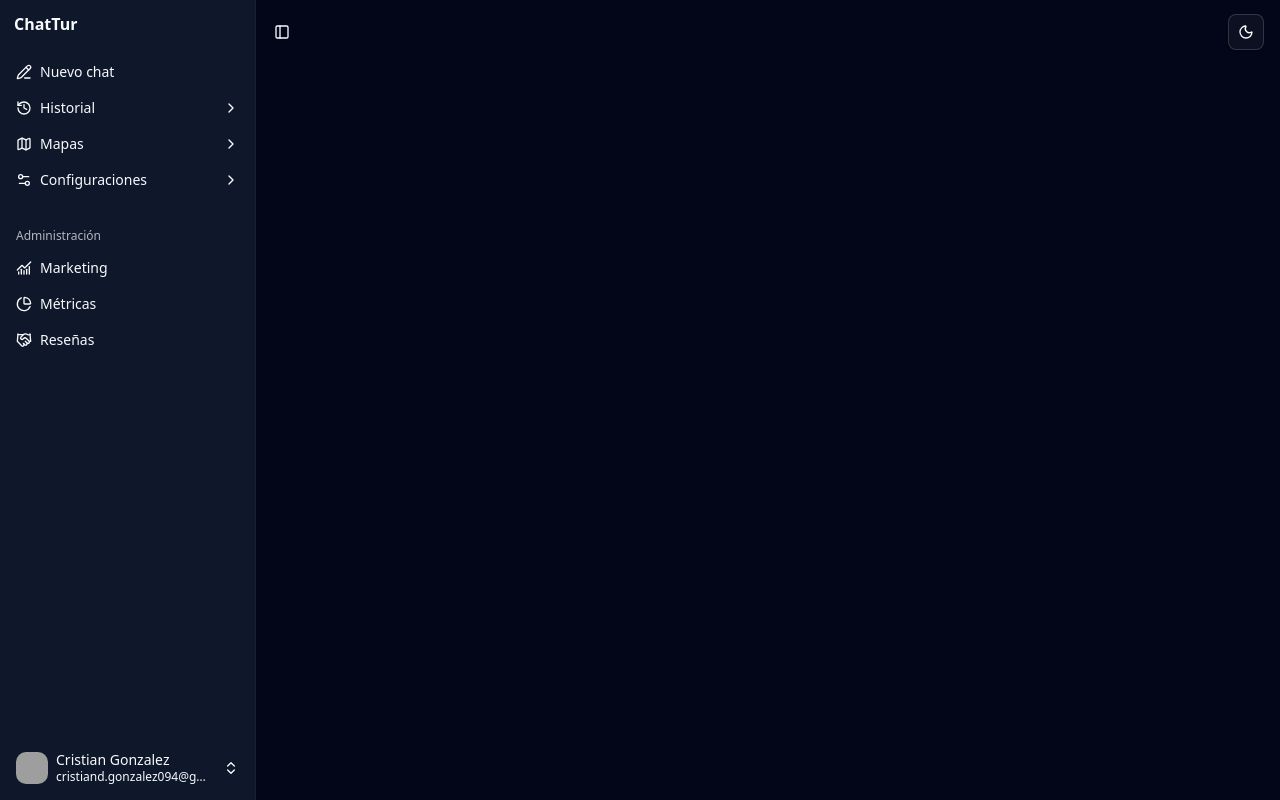
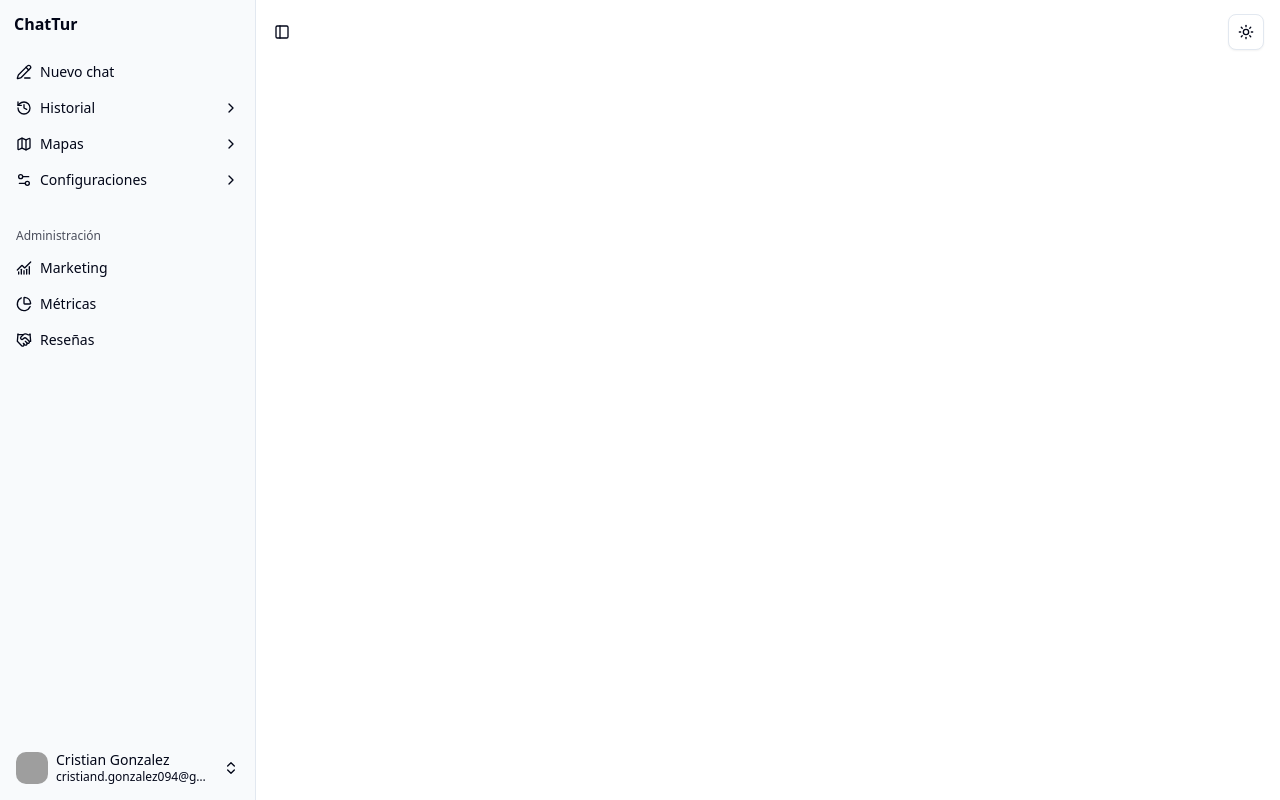
Before and after one commit to CrisDeCrisis/chattur-template, a React (Vite) app: page / in a window 1280 px wide. Built offline with nearby package versions, Linux system fonts and the light colour scheme; grey boxes are pictures that could not be loaded.

Commit message:
style: :art: Adaptabilidad mobile, dark mode

```diff
--- a/src/components/NavUser.tsx
+++ b/src/components/NavUser.tsx
@@ -87,7 +87,7 @@ export function NavUser({
               </DropdownMenuItem>
             </DropdownMenuGroup>
             <DropdownMenuSeparator />
-            <DropdownMenuItem>
+            <DropdownMenuItem variant="destructive">
               <LogOut />
               Cerrar sesión
             </DropdownMenuItem>
--- a/src/components/Registers.tsx
+++ b/src/components/Registers.tsx
@@ -33,11 +33,11 @@ const chartConfig = {
     },
     web: {
         label: "Web",
-        color: "var(--chart-1)",
+        color: "var(--chart-2)",
     },
     smartphone: {
         label: "Smartphone",
-        color: "var(--chart-2)",
+        color: "var(--chart-1)",
     },
 } satisfies ChartConfig
 
--- a/src/components/ui/dropdown-menu.tsx
+++ b/src/components/ui/dropdown-menu.tsx
@@ -72,7 +72,7 @@ function DropdownMenuItem({
       data-inset={inset}
       data-variant={variant}
       className={cn(
-        "focus:bg-accent focus:text-accent-foreground data-[variant=destructive]:text-destructive data-[variant=destructive]:focus:bg-destructive/10 dark:data-[variant=destructive]:focus:bg-destructive/20 data-[variant=destructive]:focus:text-destructive data-[variant=destructive]:*:[svg]:!text-destructive [&_svg:not([class*='text-'])]:text-muted-foreground relative flex cursor-default items-center gap-2 rounded-sm px-2 py-1.5 text-sm outline-hidden select-none data-[disabled]:pointer-events-none data-[disabled]:opacity-50 data-[inset]:pl-8 [&_svg]:pointer-events-none [&_svg]:shrink-0 [&_svg:not([class*='size-'])]:size-4",
+        "focus:bg-accent focus:text-accent-foreground data-[variant=destructive]:text-destructive data-[variant=destructive]:focus:text-destructive data-[variant=destructive]:*:[svg]:!text-destructive [&_svg:not([class*='text-'])]:text-muted-foreground relative flex cursor-default items-center gap-2 rounded-sm px-2 py-1.5 text-sm outline-hidden select-none data-[disabled]:pointer-events-none data-[disabled]:opacity-50 data-[inset]:pl-8 [&_svg]:pointer-events-none [&_svg]:shrink-0 [&_svg:not([class*='size-'])]:size-4",
         className
       )}
       {...props}
--- a/src/index.css
+++ b/src/index.css
@@ -52,20 +52,15 @@
   --primary: hsla(222, 88%, 33%, 1);
   --primary-foreground: oklch(0.984 0.003 247.858);
   --secondary: oklch(0.968 0.007 247.896);
-  --secondary-foreground: hsla(222, 88%, 33%, 1);
+  --secondary-foreground: oklch(0.216 0.006 56.043);
   --muted: oklch(0.968 0.007 247.896);
   --muted-foreground: oklch(0.554 0.046 257.417);
   --accent: oklch(0.968 0.007 247.896);
-  --accent-foreground: hsla(222, 88%, 33%, 1);
+  --accent-foreground: oklch(0.216 0.006 56.043);
   --destructive: oklch(0.577 0.245 27.325);
   --border: oklch(0.929 0.013 255.508);
   --input: oklch(0.929 0.013 255.508);
   --ring: oklch(0.704 0.04 256.788);
-  /* --chart-1: oklch(0.646 0.222 41.116);
-  --chart-2: oklch(0.6 0.118 184.704);
-  --chart-3: oklch(0.398 0.07 227.392);
-  --chart-4: oklch(0.828 0.189 84.429);
-  --chart-5: oklch(0.769 0.188 70.08); */
   --chart-1: hsla(222, 88%, 33%, 1);
   --chart-2: hsla(219, 56%, 53%, 1);
   --chart-3: hsla(226, 69%, 63%, 1);
@@ -73,46 +68,46 @@
   --chart-5: hsla(203, 33%, 86%, 1);
   --sidebar: oklch(0.984 0.003 247.858);
   --sidebar-foreground: oklch(0.129 0.042 264.695);
-  --sidebar-primary: hsla(222, 88%, 33%, 1);
+  --sidebar-primary: oklch(0.216 0.006 56.043);
   --sidebar-primary-foreground: oklch(0.984 0.003 247.858);
   --sidebar-accent: oklch(0.968 0.007 247.896);
-  --sidebar-accent-foreground: hsla(222, 88%, 33%, 1);
+  --sidebar-accent-foreground: oklch(0.216 0.006 56.043);
   --sidebar-border: oklch(0.929 0.013 255.508);
   --sidebar-ring: oklch(0.704 0.04 256.788);
 }
 
 .dark {
-  --background: oklch(0.129 0.042 264.695);
-  --foreground: oklch(0.984 0.003 247.858);
-  --card: oklch(0.208 0.042 265.755);
-  --card-foreground: oklch(0.984 0.003 247.858);
-  --popover: oklch(0.208 0.042 265.755);
-  --popover-foreground: oklch(0.984 0.003 247.858);
-  --primary: oklch(0.929 0.013 255.508);
-  --primary-foreground: oklch(0.208 0.042 265.755);
-  --secondary: oklch(0.279 0.041 260.031);
-  --secondary-foreground: oklch(0.984 0.003 247.858);
-  --muted: oklch(0.279 0.041 260.031);
-  --muted-foreground: oklch(0.704 0.04 256.788);
-  --accent: oklch(0.279 0.041 260.031);
-  --accent-foreground: oklch(0.984 0.003 247.858);
+  --background: oklch(0.147 0.004 49.25);
+  --foreground: oklch(0.985 0.001 106.423);
+  --card: oklch(0.216 0.006 56.043);
+  --card-foreground: oklch(0.985 0.001 106.423);
+  --popover: oklch(0.216 0.006 56.043);
+  --popover-foreground: oklch(0.985 0.001 106.423);
+  --primary: hsla(222, 88%, 33%, 1);
+  --primary-foreground: oklch(0.985 0.001 106.423);
+  --secondary: oklch(0.268 0.007 34.298);
+  --secondary-foreground: oklch(0.985 0.001 106.423);
+  --muted: oklch(0.268 0.007 34.298);
+  --muted-foreground: oklch(0.709 0.01 56.259);
+  --accent: oklch(0.268 0.007 34.298);
+  --accent-foreground: oklch(0.985 0.001 106.423);
   --destructive: oklch(0.704 0.191 22.216);
   --border: oklch(1 0 0 / 10%);
   --input: oklch(1 0 0 / 15%);
-  --ring: oklch(0.551 0.027 264.364);
-  --chart-1: oklch(0.488 0.243 264.376);
-  --chart-2: oklch(0.696 0.17 162.48);
-  --chart-3: oklch(0.769 0.188 70.08);
-  --chart-4: oklch(0.627 0.265 303.9);
-  --chart-5: oklch(0.645 0.246 16.439);
-  --sidebar: oklch(0.208 0.042 265.755);
-  --sidebar-foreground: oklch(0.984 0.003 247.858);
-  --sidebar-primary: oklch(0.488 0.243 264.376);
-  --sidebar-primary-foreground: oklch(0.984 0.003 247.858);
-  --sidebar-accent: oklch(0.279 0.041 260.031);
-  --sidebar-accent-foreground: oklch(0.984 0.003 247.858);
+  --ring: oklch(0.553 0.013 58.071);
+  --chart-1: hsla(222, 88%, 33%, 1);
+  --chart-2: hsla(219, 56%, 53%, 1);
+  --chart-3: hsla(226, 69%, 63%, 1);
+  --chart-4: hsla(219, 82%, 76%, 1);
+  --chart-5: hsla(203, 33%, 86%, 1);
+  --sidebar: oklch(0.216 0.006 56.043);
+  --sidebar-foreground: oklch(0.985 0.001 106.423);
+  --sidebar-primary: oklch(0.985 0.001 106.423);
+  --sidebar-primary-foreground: oklch(0.985 0.001 106.423);
+  --sidebar-accent: oklch(0.268 0.007 34.298);
+  --sidebar-accent-foreground: oklch(0.985 0.001 106.423);
   --sidebar-border: oklch(1 0 0 / 10%);
-  --sidebar-ring: oklch(0.551 0.027 264.364);
+  --sidebar-ring: oklch(0.553 0.013 58.071);
 }
 
 @layer base {
--- a/src/main.tsx
+++ b/src/main.tsx
@@ -5,7 +5,7 @@ import { ThemeProvider } from './contexts/theme/theme-provider.tsx'
 import { BrowserRouter } from 'react-router-dom'
 
 createRoot(document.getElementById('root')!).render(
-  <ThemeProvider defaultTheme="dark" storageKey="vite-ui-theme">
+  <ThemeProvider defaultTheme="light" storageKey="vite-ui-theme">
     <BrowserRouter>
       <App />
     </BrowserRouter>
```
Also changed, not shown: src/components/Publicity.tsx (+40 -35 lines).
